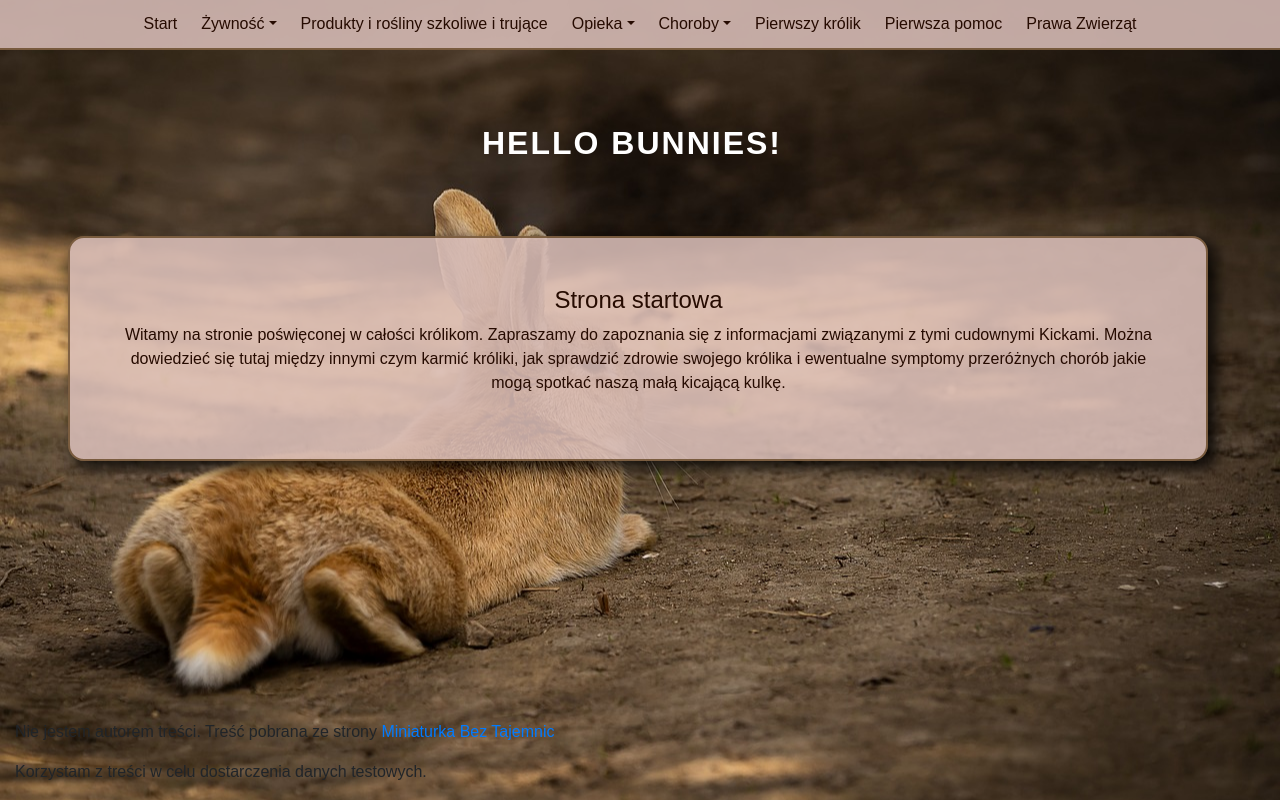
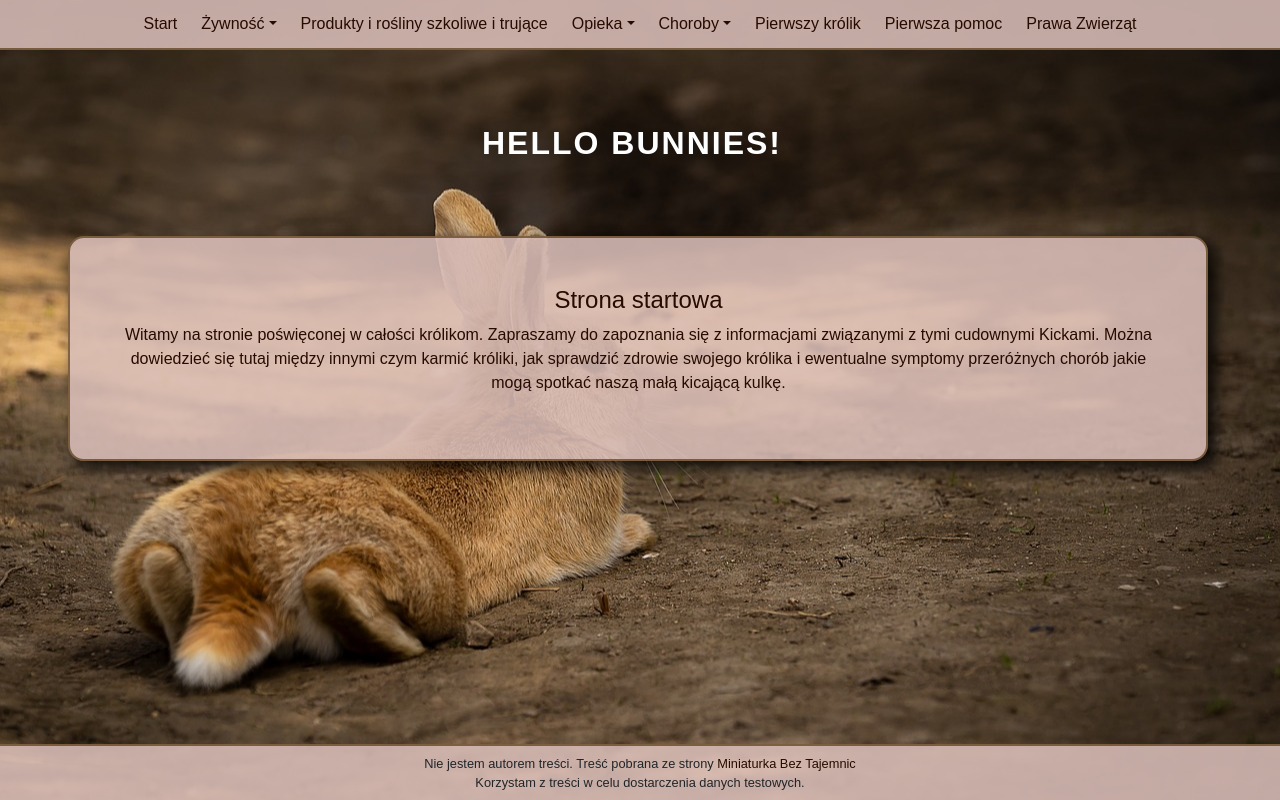
Before and after one commit to justam92/HelloBunniesFrontEnd, a React (Create React App) app: page / in a window 1280 px wide. Built offline with nearby package versions, Linux system fonts and the light colour scheme.

Commit message:
Deleted commented css and added new css for footer

```diff
--- a/src/css/index.css
+++ b/src/css/index.css
@@ -16,28 +16,46 @@ body {
   visibility: visible;
 }
 
-/* code {
-  font-family: source-code-pro, Menlo, Monaco, Consolas, "Courier New",
-    monospace;
-} */
-
-.mainContent{
+.mainContent {
   background-color: rgba(217, 190, 184, 0.877);
   padding: 3em !important;
   border-radius: 1em;
   border: 2px solid rgba(78, 46, 5, 0.637);
-  -webkit-box-shadow: 7px 7px 14px 2px rgba(0,0,0,0.75);
-  -moz-box-shadow: 7px 7px 14px 2px rgba(0,0,0,0.75);
-  box-shadow: 7px 7px 14px 2px rgba(0,0,0,0.75);
+  -webkit-box-shadow: 7px 7px 14px 2px rgba(0, 0, 0, 0.75);
+  -moz-box-shadow: 7px 7px 14px 2px rgba(0, 0, 0, 0.75);
+  box-shadow: 7px 7px 14px 2px rgba(0, 0, 0, 0.75);
   max-height: 60vh;
   overflow-y: auto;
   text-align: center;
 }
 
-.mainContent h4, .mainContent p{
+.mainContent h4, .mainContent p {
   color: #260B01;
 }
 
 table, th, td {
   border: 1px solid black;
 }
+
+.footerContent {
+  background: rgba(217, 190, 184, 0.877);
+  border-top: 2px solid rgba(78, 46, 5, 0.637);
+  text-align: center;
+  padding: 0.5em 0em 0.5em 0em;
+  /* margin: 0.25em 0; */
+}
+
+.footerContent p{
+  margin-bottom: 0;
+  font-size: 0.8em;
+}
+
+.footerContent a {
+  color: #260B01;
+}
+
+.footerContent a:hover {
+  text-decoration: none;
+  cursor: pointer;
+  color: aliceblue;
+}
```
